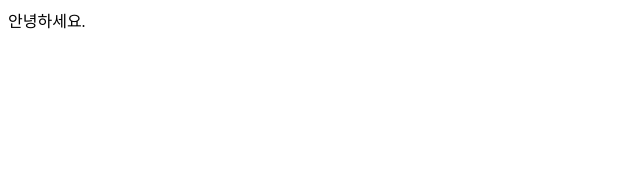
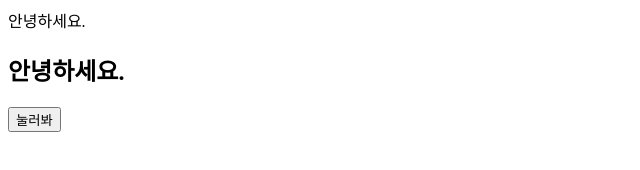
Before and after one commit to acttoz/dj2254, a plain HTML site: page 1/index.html in a window 1280 px wide. Shown: the whole page, without its empty margins (0-640 px from the left). Drawn offline with Linux system fonts and the light colour scheme.

Commit message:
Update index.html

```diff
--- a/1/index.html
+++ b/1/index.html
@@ -1 +1,5 @@
 안녕하세요.
+
+<h2>안녕하세요.</h2>
+
+<button>눌러봐</button>
```
